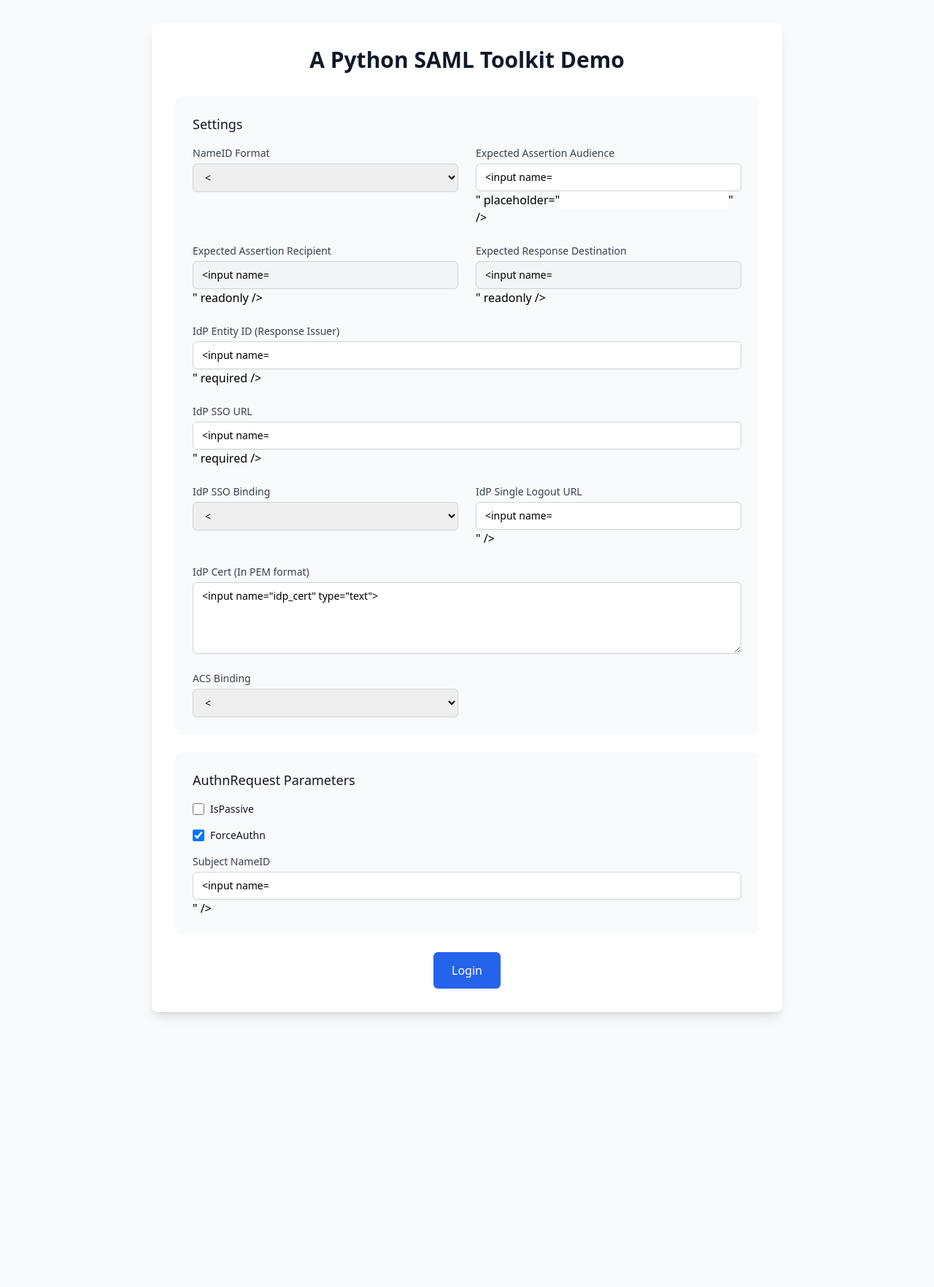
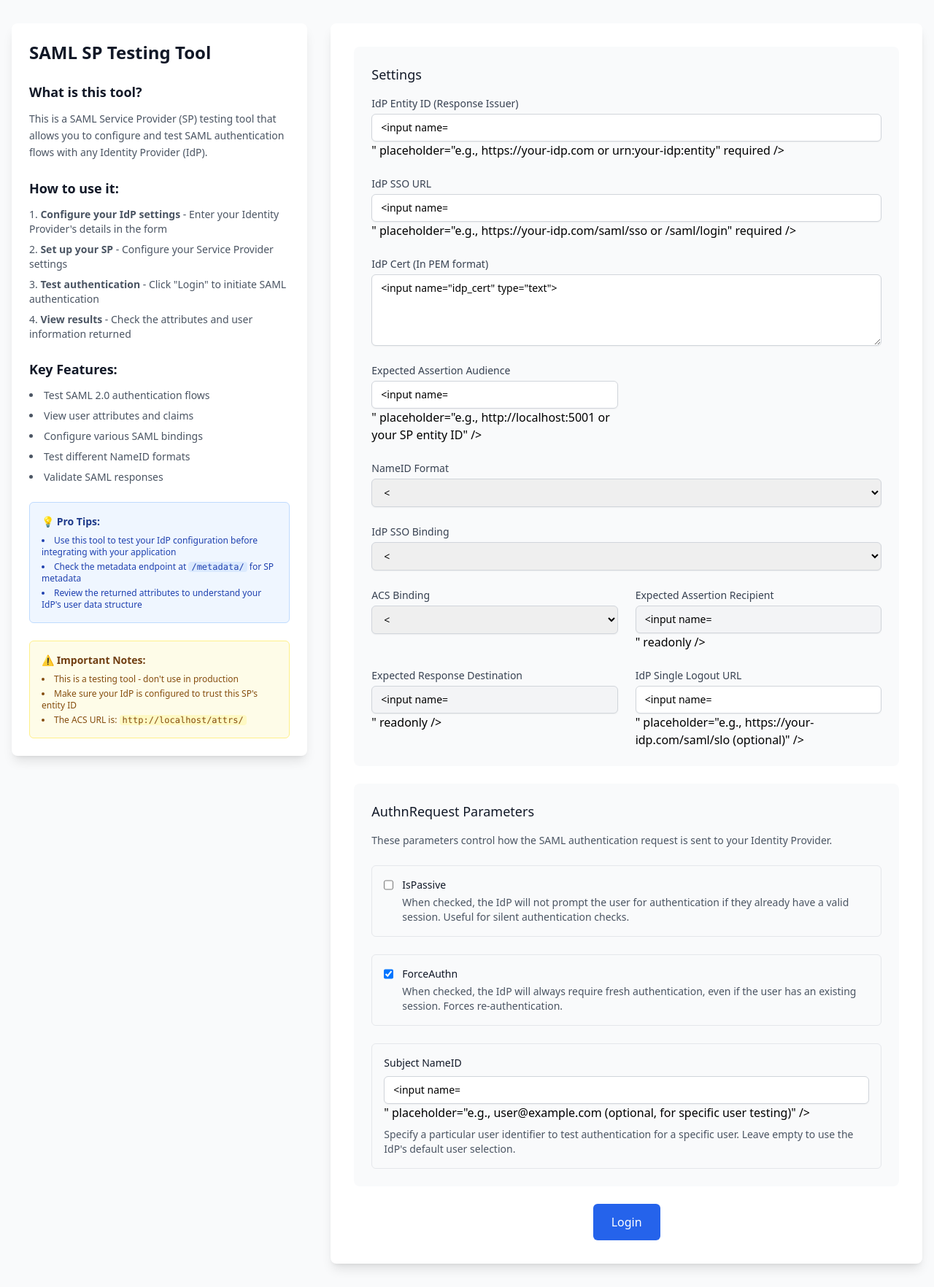
Before and after one commit to authgear/authgear-saml-sp-testing-tool, a Python web app: template demo-flask/templates/index.html in a window 1280 px wide. Shown: the whole page at 73% size. Before the commit the page ends 1394 px from the top, so only its background shows below. Run offline with Jinja, Linux system fonts and the light colour scheme; the template is opened without the code that fills it, so the values that code supplies are empty, except form fields; form fields are guessed from the names that the template uses; some libraries are stand-ins or nearby versions.

Commit message:
Add instructions and improve UX

```diff
--- a/demo-flask/templates/base.html
+++ b/demo-flask/templates/base.html
@@ -26,11 +26,69 @@
     </script>
   </head>
   <body class="bg-gray-50 min-h-screen">
-    <div class="container mx-auto px-4 py-8 max-w-4xl">
-      <div class="bg-white rounded-lg shadow-lg p-8">
-        <h1 class="text-3xl font-bold text-gray-900 mb-8 text-center">A Python SAML Toolkit Demo</h1>
+    <div class="container mx-auto px-4 py-8 max-w-7xl">
+      <div class="flex flex-col lg:flex-row gap-8">
+        <!-- Left Sidebar - SAML Explanation -->
+        <div class="lg:w-1/3">
+          <div class="bg-white rounded-lg shadow-lg p-6 sticky top-8">
+            <h1 class="text-2xl font-bold text-gray-900 mb-6">SAML SP Testing Tool</h1>
 
-        {% block content %}{% endblock %}
+            <div class="space-y-6">
+              <div>
+                <h3 class="text-lg font-semibold text-gray-900 mb-3">What is this tool?</h3>
+                <p class="text-gray-600 text-sm leading-relaxed">
+                  This is a SAML Service Provider (SP) testing tool that allows you to configure and test SAML authentication flows with any Identity Provider (IdP).
+                </p>
+              </div>
+
+              <div>
+                <h3 class="text-lg font-semibold text-gray-900 mb-3">How to use it:</h3>
+                <ol class="text-gray-600 text-sm space-y-2 list-decimal list-inside">
+                  <li><strong>Configure your IdP settings</strong> - Enter your Identity Provider's details in the form</li>
+                  <li><strong>Set up your SP</strong> - Configure your Service Provider settings</li>
+                  <li><strong>Test authentication</strong> - Click "Login" to initiate SAML authentication</li>
+                  <li><strong>View results</strong> - Check the attributes and user information returned</li>
+                </ol>
+              </div>
+
+              <div>
+                <h3 class="text-lg font-semibold text-gray-900 mb-3">Key Features:</h3>
+                <ul class="text-gray-600 text-sm space-y-2 list-disc list-inside">
+                  <li>Test SAML 2.0 authentication flows</li>
+                  <li>View user attributes and claims</li>
+                  <li>Configure various SAML bindings</li>
+                  <li>Test different NameID formats</li>
+                  <li>Validate SAML responses</li>
+                </ul>
+              </div>
+
+              <div class="bg-blue-50 border border-blue-200 rounded-md p-4">
+                <h4 class="text-sm font-semibold text-blue-900 mb-2">💡 Pro Tips:</h4>
+                <ul class="text-blue-800 text-xs space-y-1 list-disc list-inside">
+                  <li>Use this tool to test your IdP configuration before integrating with your application</li>
+                  <li>Check the metadata endpoint at <code class="bg-blue-100 px-1 rounded">/metadata/</code> for SP metadata</li>
+                  <li>Review the returned attributes to understand your IdP's user data structure</li>
+                </ul>
+              </div>
+
+              <div class="bg-yellow-50 border border-yellow-200 rounded-md p-4">
+                <h4 class="text-sm font-semibold text-yellow-900 mb-2">⚠️ Important Notes:</h4>
+                <ul class="text-yellow-800 text-xs space-y-1 list-disc list-inside">
+                  <li>This is a testing tool - don't use in production</li>
+                  <li>Make sure your IdP is configured to trust this SP's entity ID</li>
+                  <li>The ACS URL is: <code class="bg-yellow-100 px-1 rounded">{{ request.host_url }}attrs/</code></li>
+                </ul>
+              </div>
+            </div>
+          </div>
+        </div>
+
+        <!-- Right Content Area -->
+        <div class="lg:w-2/3">
+          <div class="bg-white rounded-lg shadow-lg p-8">
+            {% block content %}{% endblock %}
+          </div>
+        </div>
       </div>
     </div>
   </body>
--- a/demo-flask/templates/index.html
+++ b/demo-flask/templates/index.html
@@ -107,7 +107,50 @@
       <h3 class="text-lg font-medium text-gray-900 mb-4">Settings</h3>
 
       <div class="grid grid-cols-1 gap-6 sm:grid-cols-2">
+        <!-- Critical IdP Configuration (Required) -->
+        <div class="sm:col-span-2">
+          <label for="idp_issuer" class="block text-sm font-medium text-gray-700">IdP Entity ID (Response Issuer)</label>
+          <input
+            type="text"
+            class="mt-1 block w-full px-3 py-2 border border-gray-300 rounded-md shadow-sm placeholder-gray-400 focus:outline-none focus:ring-primary-500 focus:border-primary-500 sm:text-sm"
+            name="idp_issuer"
+            value="{{ login_form.idp_issuer }}"
+            placeholder="e.g., https://your-idp.com or urn:your-idp:entity"
+            required />
+        </div>
+
+        <div class="sm:col-span-2">
+          <label for="idp_sso_url" class="block text-sm font-medium text-gray-700">IdP SSO URL</label>
+          <input
+            type="text"
+            class="mt-1 block w-full px-3 py-2 border border-gray-300 rounded-md shadow-sm placeholder-gray-400 focus:outline-none focus:ring-primary-500 focus:border-primary-500 sm:text-sm"
+            name="idp_sso_url"
+            value="{{ login_form.idp_sso_url }}"
+            placeholder="e.g., https://your-idp.com/saml/sso or /saml/login"
+            required />
+        </div>
+
+        <div class="sm:col-span-2">
+          <label for="idp_cert" class="block text-sm font-medium text-gray-700">IdP Cert (In PEM format)</label>
+          <textarea
+            class="mt-1 block w-full px-3 py-2 border border-gray-300 rounded-md shadow-sm placeholder-gray-400 focus:outline-none focus:ring-primary-500 focus:border-primary-500 sm:text-sm"
+            name="idp_cert"
+            placeholder="-----BEGIN CERTIFICATE-----&#10;Your IdP's X.509 certificate in PEM format&#10;-----END CERTIFICATE-----"
+            rows="4">{{ login_form.idp_cert }}</textarea>
+        </div>
+
+        <!-- SP Configuration -->
         <div>
+          <label for="sp_audience" class="block text-sm font-medium text-gray-700">Expected Assertion Audience</label>
+          <input
+            type="text"
+            class="mt-1 block w-full px-3 py-2 border border-gray-300 rounded-md shadow-sm placeholder-gray-400 focus:outline-none focus:ring-primary-500 focus:border-primary-500 sm:text-sm"
+            name="sp_audience"
+            value="{{ login_form.sp_audience}}"
+            placeholder="e.g., http://localhost:5001 or your SP entity ID" />
+        </div>
+
+        <div class="sm:col-span-2">
           <label for="nameidformat" class="block text-sm font-medium text-gray-700">NameID Format</label>
           <select name="nameid_format" class="mt-1 block w-full px-3 py-2 border border-gray-300 rounded-md shadow-sm focus:outline-none focus:ring-primary-500 focus:border-primary-500 sm:text-sm" id="nameidformat">
             {% for option in login_form.nameid_format_options() %}
@@ -122,16 +165,38 @@
           </select>
         </div>
 
-        <div>
-          <label for="sp_audience" class="block text-sm font-medium text-gray-700">Expected Assertion Audience</label>
-          <input
-            type="text"
-            class="mt-1 block w-full px-3 py-2 border border-gray-300 rounded-md shadow-sm placeholder-gray-400 focus:outline-none focus:ring-primary-500 focus:border-primary-500 sm:text-sm"
-            name="sp_audience"
-            value="{{ login_form.sp_audience}}"
-            placeholder="{{ login_form.default_sp_audience(request) }}" />
+        <!-- Binding Configuration -->
+        <div class="sm:col-span-2">
+          <label for="idp_sso_binding" class="block text-sm font-medium text-gray-700">IdP SSO Binding</label>
+          <select name="idp_sso_binding" class="mt-1 block w-full px-3 py-2 border border-gray-300 rounded-md shadow-sm focus:outline-none focus:ring-primary-500 focus:border-primary-500 sm:text-sm" id="idp_sso_binding">
+            {% for option in login_form.idp_sso_binding_options() %}
+            <option value="{{ option }}"
+              {% if login_form.idp_sso_binding == option %}
+              selected
+              {% endif %}
+            >
+              {{ option }}
+            </option>
+            {% endfor %}
+          </select>
         </div>
 
+        <div>
+          <label for="acs_binding" class="block text-sm font-medium text-gray-700">ACS Binding</label>
+          <select name="acs_binding" class="mt-1 block w-full px-3 py-2 border border-gray-300 rounded-md shadow-sm focus:outline-none focus:ring-primary-500 focus:border-primary-500 sm:text-sm" id="acs_binding">
+            {% for option in login_form.acs_binding_options() %}
+            <option value="{{ option }}"
+              {% if login_form.acs_binding == option %}
+              selected
+              {% endif %}
+            >
+              {{ option }}
+            </option>
+            {% endfor %}
+          </select>
+        </div>
+
+        <!-- Read-only Information -->
         <div>
           <label for="readonly_recipient" class="block text-sm font-medium text-gray-700">Expected Assertion Recipient</label>
           <input
@@ -152,41 +217,7 @@
             readonly />
         </div>
 
-        <div class="sm:col-span-2">
-          <label for="idp_issuer" class="block text-sm font-medium text-gray-700">IdP Entity ID (Response Issuer)</label>
-          <input
-            type="text"
-            class="mt-1 block w-full px-3 py-2 border border-gray-300 rounded-md shadow-sm placeholder-gray-400 focus:outline-none focus:ring-primary-500 focus:border-primary-500 sm:text-sm"
-            name="idp_issuer"
-            value="{{ login_form.idp_issuer }}"
-            required />
-        </div>
-
-        <div class="sm:col-span-2">
-          <label for="idp_sso_url" class="block text-sm font-medium text-gray-700">IdP SSO URL</label>
-          <input
-            type="text"
-            class="mt-1 block w-full px-3 py-2 border border-gray-300 rounded-md shadow-sm placeholder-gray-400 focus:outline-none focus:ring-primary-500 focus:border-primary-500 sm:text-sm"
-            name="idp_sso_url"
-            value="{{ login_form.idp_sso_url }}"
-            required />
-        </div>
-
-        <div>
-          <label for="idp_sso_binding" class="block text-sm font-medium text-gray-700">IdP SSO Binding</label>
-          <select name="idp_sso_binding" class="mt-1 block w-full px-3 py-2 border border-gray-300 rounded-md shadow-sm focus:outline-none focus:ring-primary-500 focus:border-primary-500 sm:text-sm" id="idp_sso_binding">
-            {% for option in login_form.idp_sso_binding_options() %}
-            <option value="{{ option }}"
-              {% if login_form.idp_sso_binding == option %}
-              selected
-              {% endif %}
-            >
-              {{ option }}
-            </option>
-            {% endfor %}
-          </select>
-        </div>
-
+        <!-- Optional Configuration -->
         <div>
           <label for="idp_slo_url" class="block text-sm font-medium text-gray-700">IdP Single Logout URL</label>
           <input
@@ -194,66 +225,57 @@
             class="mt-1 block w-full px-3 py-2 border border-gray-300 rounded-md shadow-sm placeholder-gray-400 focus:outline-none focus:ring-primary-500 focus:border-primary-500 sm:text-sm"
             name="idp_slo_url"
             value="{{ login_form.idp_slo_url }}"
-            />
-        </div>
-
-        <div class="sm:col-span-2">
-          <label for="idp_cert" class="block text-sm font-medium text-gray-700">IdP Cert (In PEM format)</label>
-          <textarea
-            class="mt-1 block w-full px-3 py-2 border border-gray-300 rounded-md shadow-sm placeholder-gray-400 focus:outline-none focus:ring-primary-500 focus:border-primary-500 sm:text-sm"
-            name="idp_cert"
-            rows="4">{{ login_form.idp_cert }}</textarea>
-        </div>
-
-        <div>
-          <label for="acs_binding" class="block text-sm font-medium text-gray-700">ACS Binding</label>
-          <select name="acs_binding" class="mt-1 block w-full px-3 py-2 border border-gray-300 rounded-md shadow-sm focus:outline-none focus:ring-primary-500 focus:border-primary-500 sm:text-sm" id="acs_binding">
-            {% for option in login_form.acs_binding_options() %}
-            <option value="{{ option }}"
-              {% if login_form.acs_binding == option %}
-              selected
-              {% endif %}
-            >
-              {{ option }}
-            </option>
-            {% endfor %}
-          </select>
+            placeholder="e.g., https://your-idp.com/saml/slo (optional)" />
         </div>
       </div>
     </div>
 
     <div class="bg-gray-50 rounded-lg p-6">
       <h3 class="text-lg font-medium text-gray-900 mb-4">AuthnRequest Parameters</h3>
+      <p class="text-sm text-gray-600 mb-6">These parameters control how the SAML authentication request is sent to your Identity Provider.</p>
 
-      <div class="space-y-4">
-        <div class="flex items-center">
+      <div class="space-y-6">
+        <div class="border border-gray-200 rounded-md p-4">
+          <div class="flex items-start">
             <input type="checkbox"
+              id="is_passive"
               name="is_passive"
               value="true"
-            class="h-4 w-4 text-primary-600 focus:ring-primary-500 border-gray-300 rounded"
+              class="h-4 w-4 text-primary-600 focus:ring-primary-500 border-gray-300 rounded mt-0.5"
               {% if login_form.is_passive %}checked{% endif %}
             />
-          <label class="ml-2 block text-sm text-gray-900">IsPassive</label>
+            <div class="ml-3">
+              <label for="is_passive" class="block text-sm font-medium text-gray-900 cursor-pointer">IsPassive</label>
+              <p class="text-sm text-gray-600 mt-1">When checked, the IdP will not prompt the user for authentication if they already have a valid session. Useful for silent authentication checks.</p>
+            </div>
+          </div>
         </div>
 
-        <div class="flex items-center">
+        <div class="border border-gray-200 rounded-md p-4">
+          <div class="flex items-start">
             <input type="checkbox"
+              id="force_authn"
               name="force_authn"
               value="true"
-            class="h-4 w-4 text-primary-600 focus:ring-primary-500 border-gray-300 rounded"
+              class="h-4 w-4 text-primary-600 focus:ring-primary-500 border-gray-300 rounded mt-0.5"
               {% if login_form.force_authn %}checked{% endif %}
             />
-          <label class="ml-2 block text-sm text-gray-900">ForceAuthn</label>
+            <div class="ml-3">
+              <label for="force_authn" class="block text-sm font-medium text-gray-900 cursor-pointer">ForceAuthn</label>
+              <p class="text-sm text-gray-600 mt-1">When checked, the IdP will always require fresh authentication, even if the user has an existing session. Forces re-authentication.</p>
+            </div>
+          </div>
         </div>
 
-        <div>
-          <label for="subject_nameid" class="block text-sm font-medium text-gray-700">Subject NameID</label>
+        <div class="border border-gray-200 rounded-md p-4">
+          <label for="subject_nameid" class="block text-sm font-medium text-gray-900 mb-2">Subject NameID</label>
           <input
             type="text"
             class="mt-1 block w-full px-3 py-2 border border-gray-300 rounded-md shadow-sm placeholder-gray-400 focus:outline-none focus:ring-primary-500 focus:border-primary-500 sm:text-sm"
             name="subject_nameid"
             value="{{ login_form.subject_nameid }}"
-            />
+            placeholder="e.g., user@example.com (optional, for specific user testing)" />
+          <p class="text-sm text-gray-600 mt-2">Specify a particular user identifier to test authentication for a specific user. Leave empty to use the IdP's default user selection.</p>
         </div>
       </div>
     </div>
```
Also changed, not shown: demo-flask/templates/invalid.html (+9 -2 lines). Lines whose indentation alone changed are shown as unchanged.
